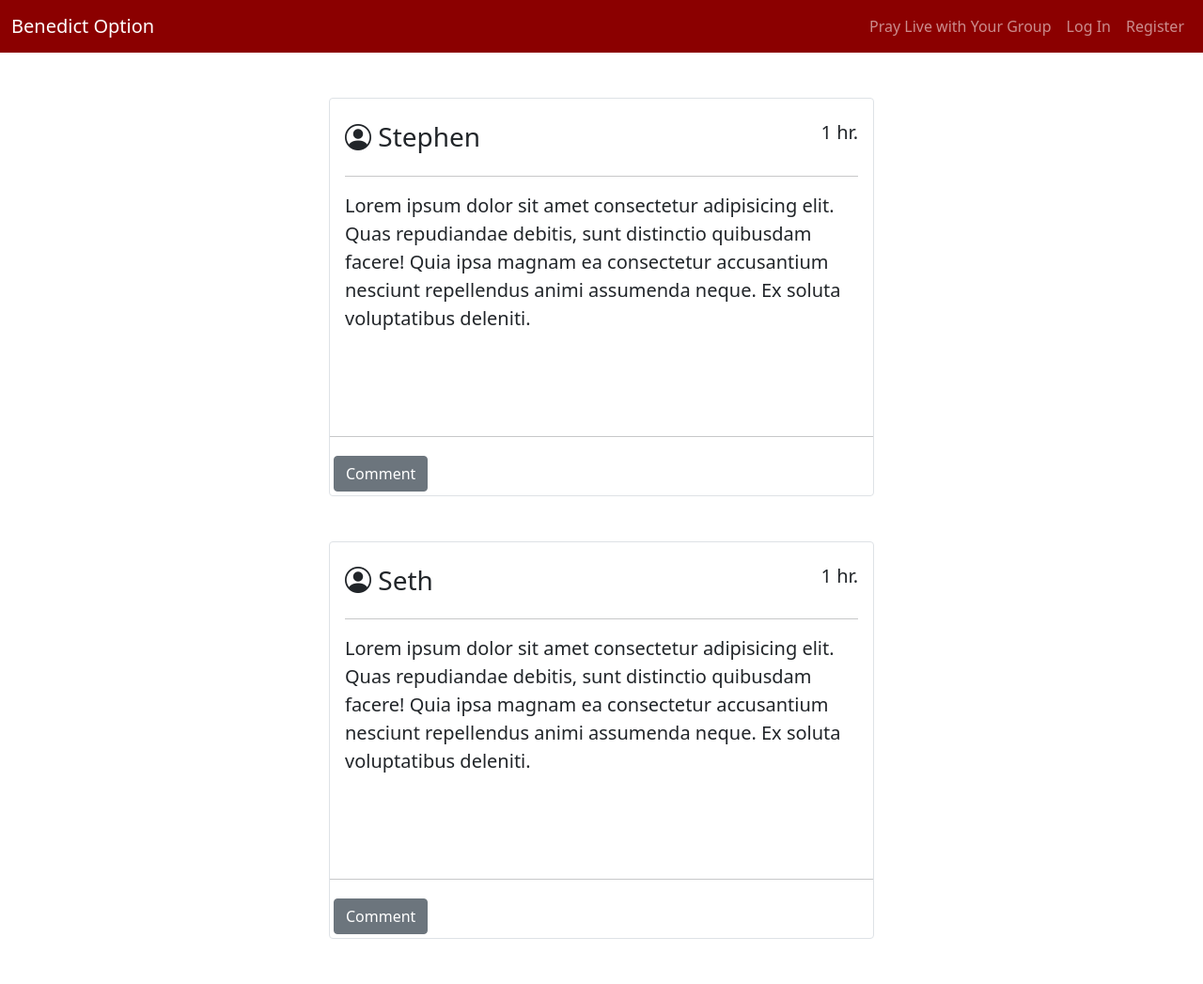
After one commit to stephen-taylor-dev/capstone, a Django app: template capstone/benedict_option/templates/benedict_option/feed.html in a window 1280 px wide. The commit adds this page. Shown: the whole page at 94% size. Run offline with Django 3.2, Linux system fonts and the light colour scheme; the template is opened without the code that fills it, so the values that code supplies are empty; some libraries are stand-ins or nearby versions.

Commit message:
last minute change

```diff
--- a/capstone/benedict_option/static/benedict_option/styles.css
+++ b/capstone/benedict_option/static/benedict_option/styles.css
@@ -18,6 +18,10 @@
     overflow-y: scroll;
 }
 
+#text1 {
+    height: 220px;
+
+}
 .form-check-input:checked {
     background-color: grey;
     border-color: grey;
--- /dev/null
+++ b/capstone/benedict_option/templates/benedict_option/feed.html
@@ -0,0 +1,87 @@
+{% extends "benedict_option/layout.html" %}
+
+{% block body %}
+
+
+
+    <!-- Prayer box -->
+    <div class="containter m-5" >
+        <div class="row my-5 ">
+
+            <div class="col-3 d-flex justify-content-end">
+
+            </div>
+
+            <div class="col-6">
+                <div class="card border rounded">
+                    <div class="card-body text-left py-4">
+                        <div class="row">
+                            <div class="col">
+                                <h3 id="prayer-title"class="card-title"> <i class="bi bi-person-circle"></i></i> Stephen </h3>
+                            </div>
+                            <div class="col">
+                              <h5 class="d-flex justify-content-end" >1 hr.</h5>
+                            </div>
+                        </div>
+
+
+                        <hr>
+                        <div id="text1">
+                            <p id="prayer-text" class="lead"> Lorem ipsum dolor sit amet consectetur adipisicing elit. Quas repudiandae debitis, sunt distinctio quibusdam facere! Quia ipsa magnam ea consectetur accusantium nesciunt repellendus animi assumenda neque. Ex soluta voluptatibus deleniti. </p>
+                        </div>
+                    </div>
+                    <hr>
+                    <div class="row p-1">
+                        <div class="col d-flex justify-content-between">
+                            <button id="prev-button" type="button" class="navigate btn btn-secondary " value="">Comment</button>
+
+                            </div>
+                    </div>
+                </div>
+            </div>
+        </div>
+    </div>
+    <div class="containter m-5" >
+        <div class="row my-5 ">
+
+            <div class="col-3 d-flex justify-content-end">
+
+            </div>
+
+            <div class="col-6">
+                <div class="card border rounded">
+                    <div class="card-body text-left py-4">
+                        <div class="row">
+                            <div class="col">
+                                <h3 id="prayer-title"class="card-title"> <i class="bi bi-person-circle"></i></i> Seth </h3>
+                            </div>
+                            <div class="col">
+                              <h5 class="d-flex justify-content-end" >1 hr.</h5>
+                            </div>
+                        </div>
+
+
+                        <hr>
+                        <div id="text1">
+                            <p id="prayer-text" class="lead"> Lorem ipsum dolor sit amet consectetur adipisicing elit. Quas repudiandae debitis, sunt distinctio quibusdam facere! Quia ipsa magnam ea consectetur accusantium nesciunt repellendus animi assumenda neque. Ex soluta voluptatibus deleniti. </p>
+                        </div>
+                    </div>
+                    <hr>
+                    <div class="row p-1">
+                        <div class="col d-flex justify-content-between">
+                            <button id="prev-button" type="button" class="navigate btn btn-secondary " value="">Comment</button>
+
+                            </div>
+                    </div>
+                </div>
+            </div>
+        </div>
+    </div>
+
+
+
+
+
+
+
+{% endblock %}
--- a/capstone/benedict_option/urls.py
+++ b/capstone/benedict_option/urls.py
@@ -7,6 +7,7 @@ urlpatterns = [
     path("logout", views.logout_view, name="logout"),
     path("register", views.register, name="register"),
     path("pray", views.pray, name="pray"),
+    path("feed", views.loadFeed, name="feed"),
 
     # API Paths
     path("prayer/<int:length>", views.loadPrayerLength, name="loadPrayerLength"),
--- a/capstone/benedict_option/views.py
+++ b/capstone/benedict_option/views.py
@@ -24,6 +24,9 @@ def index(request):
     "totalPrayers": totalPrayers,
     "userGroups": userGroups,
     })
+
+def loadFeed(request):
+    return render(request, "benedict_option/feed.html")
 
 def loadPrayerLength(request, length):
     prayers = Prayer.objects.filter(length=length)
```
